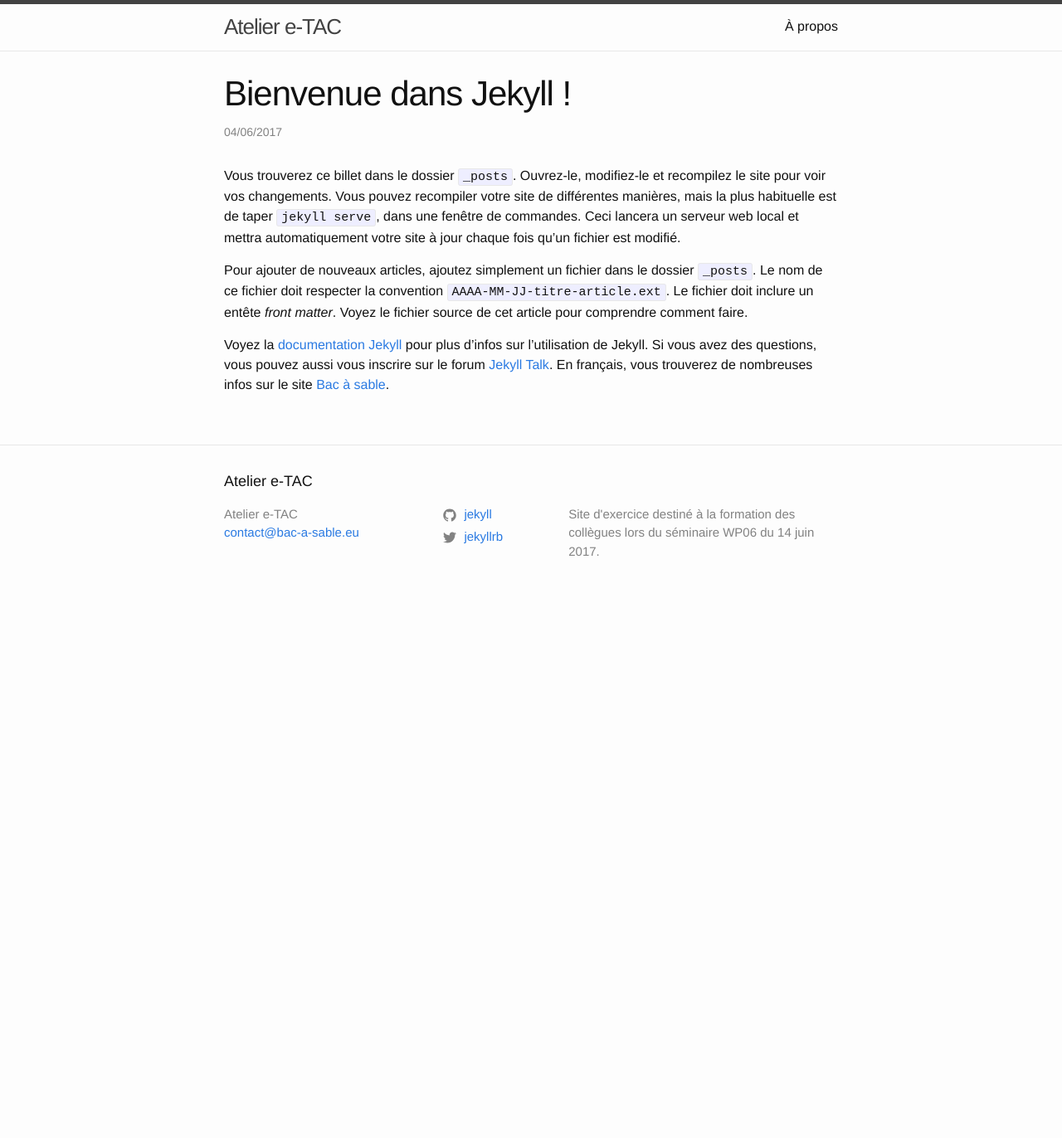
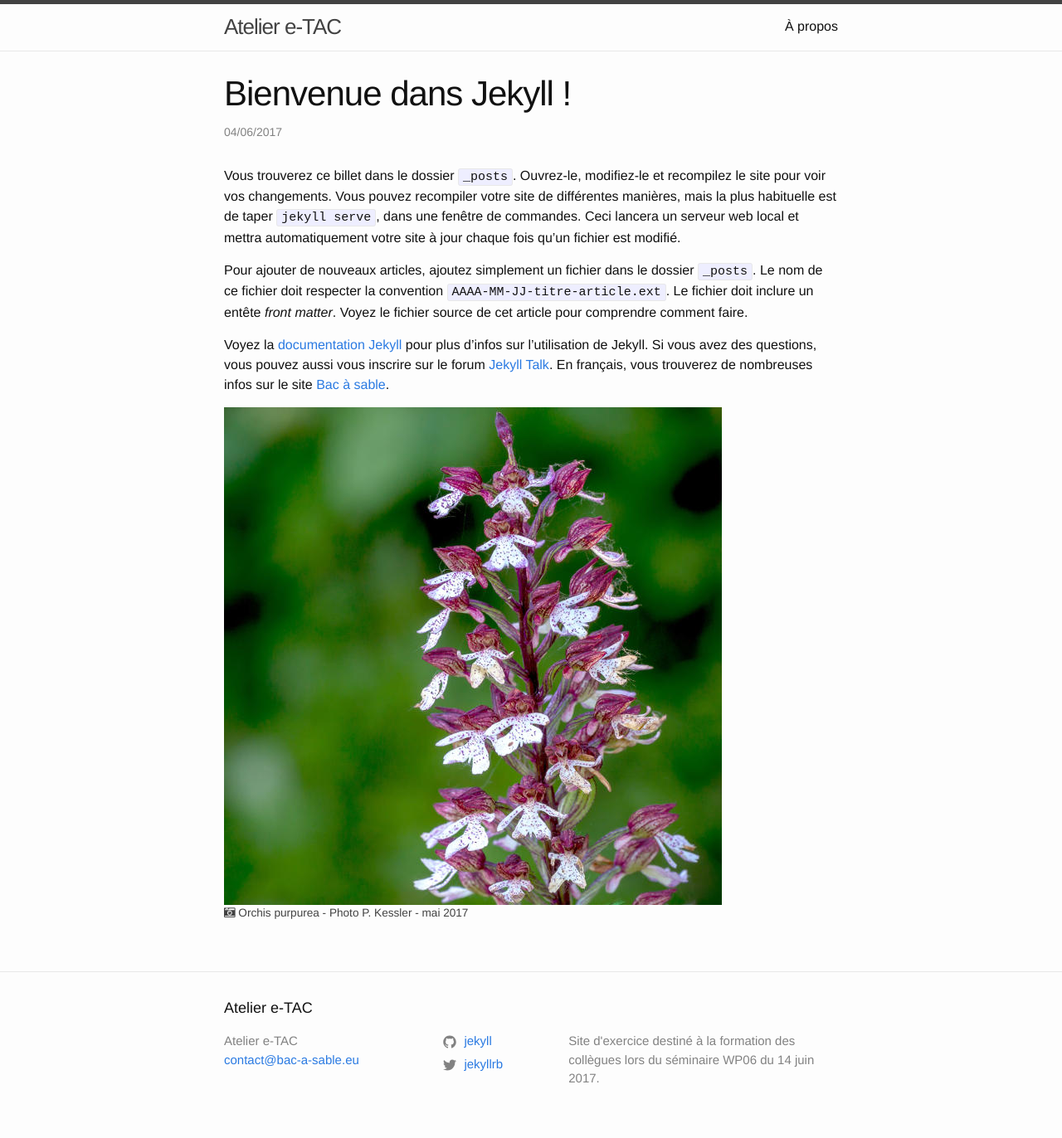
Before and after one commit to stef4/atelier_etac, a Jekyll site: the page built from _posts/2017-06-04-welcome-to-jekyll.markdown, in a window 1280 px wide. Shown: the whole page at 83% size. Built offline with Jekyll 4.4.1, drawn with Linux system fonts in a browser that asks for light colours; before the commit the page ends 900 px from its top, so only the background shows below that.

```diff
--- a/Gemfile
+++ b/Gemfile
@@ -22,6 +22,7 @@ group :jekyll_plugins do
    gem 'wdm', '>= 0.1.0' if Gem.win_platform?
    gem "jekyll-paginate"
    gem "jekyll-sitemap"
+   gem "jekyll-admin"
 end
 # Windows does not include zoneinfo files, so bundle the tzinfo-data gem
 gem 'tzinfo-data', platforms: [:mingw, :mswin, :x64_mingw, :jruby]
--- a/_posts/2017-06-04-welcome-to-jekyll.markdown
+++ b/_posts/2017-06-04-welcome-to-jekyll.markdown
@@ -1,16 +1,21 @@
 ---
+title: Bienvenue dans Jekyll !
 layout: post
-title: Bienvenue dans Jekyll !
 date: '2017-06-04 14:39:50 +0200'
 categories: jekyll update
 published: true
 ---
+
 Vous trouverez ce billet dans le dossier `_posts`. Ouvrez-le, modifiez-le et recompilez le site pour voir vos changements. Vous pouvez recompiler votre site de différentes manières, mais la plus habituelle est de taper `jekyll serve`, dans une fenêtre de commandes. Ceci lancera un serveur web local et mettra automatiquement votre site à jour chaque fois qu'un fichier est modifié.
 
 Pour ajouter de nouveaux articles, ajoutez simplement un fichier dans le dossier `_posts`. Le nom de ce fichier doit respecter la convention `AAAA-MM-JJ-titre-article.ext`. Le fichier doit inclure un entête *front matter*. Voyez le fichier source de cet article pour comprendre comment faire.
 
 Voyez la [documentation Jekyll][jekyll-docs] pour plus d'infos sur l'utilisation de Jekyll. Si vous avez des questions, vous pouvez aussi vous inscrire sur le forum [Jekyll Talk][jekyll-talk]{: target="_blank"}. En français, vous trouverez de nombreuses infos sur le site [Bac à sable][bac-a-sable].
 
+![Un orchis purpurea]({{site.url}}/assets/images/orchys_purpurea.jpg){:height="600px" width="600px"}
+<i class="fa fa-camera-retro" aria-hidden="true"></i> Orchis purpurea - Photo P. Kessler - mai 2017
+{: .legende}
+
 [jekyll-docs]: https://jekyllrb.com/docs/home
 [bac-a-sable]: https://www.bac-a-sable.eu
 [jekyll-talk]: https://talk.jekyllrb.com/
```
Also changed, not shown: Gemfile.lock.
